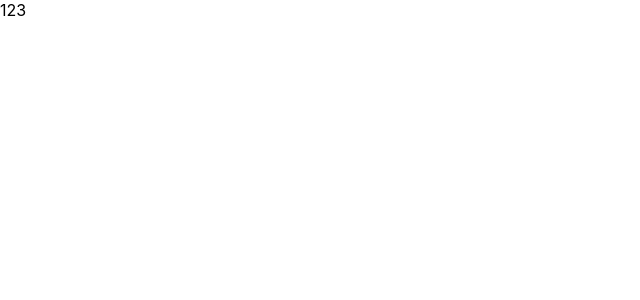
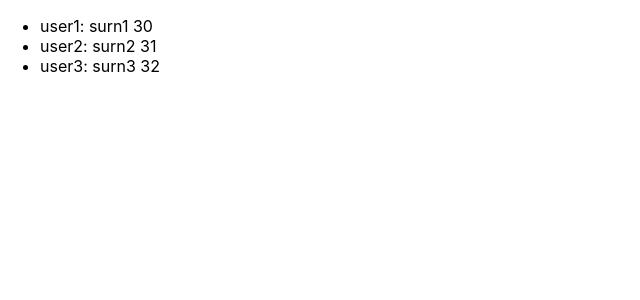
Before and after one commit to JustANormalThing/ReactProject, a React (Create React App) app: page / in a window 1280 px wide. Shown: the top 300 px of the page, without its empty margins (0-640 px from the left). Built offline with nearby package versions, Linux system fonts and the light colour scheme.

Commit message:
Test3141

```diff
--- a/src/App.js
+++ b/src/App.js
@@ -295,23 +295,159 @@ function App() {
 		{isAuth  ? <p>Авторизованы</p> :<p>пожалуйста, авторизуйтесь</p>}
 	</div>;
 }
-*/
+
 
 function getDigitsSum(){
 	function num1(num){
-		return 100;
+		return 10000;
 	}
 	function num2(num){
-		return 22;
+		return 2000;
 	}
 	function num3(num){
-		return 1;
+		return 300;
+	}
+	function num4(num){
+		return 40;
 	}
 
-	const num4 = num1(1) + num2(2) + num3(3);
+	function num5(num){
+		return 5;
+	}
 
 	return <div>
-		{num4}
+		<p>{num1(1) + num2(2) + num3(3) + num4(4) + num5(5)}</p>
 	</div>
 }
 export default getDigitsSum;
+
+
+function App() {
+	function show1() {
+		alert(1);
+	}
+
+	function show2() {
+		alert(2);
+	}
+
+	return <div>
+		<button onClick={show1}>act1</button>
+		<button onClick={show2}>act2</button>
+	</div>;
+}
+
+
+function App() {
+	function button1(){
+		alert(1);
+	}
+	function button2(){
+		alert(2);
+	}
+	function button3(){
+		alert(3);
+	}
+	return <div>
+		<button onClick={button1}>act1</button>
+		<button onClick={button2}>act2</button>
+		<button onClick={button3}>act3</button>
+	</div>;
+}
+
+function App() {
+	function func(event) {
+		console.log(event.target); // объект с событием
+	}
+
+	return <div>
+		<button onClick={func}>act</button>
+	</div>;
+}
+
+function App() {
+	function func(event, arg, arg1) {
+		console.log(event, arg,arg1);
+	}
+
+	return <div>
+		<button onClick={event => func('eee', event,'Button')}>act</button>
+	</div>;
+}
+
+
+function App() {
+	function func( arg, event, arg1) {
+		console.log( arg, event ,arg1);
+	}
+
+	return <div>
+		<button onClick={event => func('eee', event,'Button')}>act</button>
+	</div>;
+}
+
+
+function App() {
+	const arr = [
+		<li>1</li>,
+		<li>2</li>,
+		<li>3</li>,
+		<li>4</li>,
+		<li>5</li>,
+	];
+
+	return <ul>
+		{arr}
+	</ul>
+}
+
+
+
+function App() {
+	const arr = [];
+
+	for (let i = 1; i <= 5; i++) {
+		arr.push(<li>{i}</li>);
+	}
+
+	return <ul>
+		{arr}
+	</ul>;
+}
+
+
+function App() {
+	const arr = ['a','b','c','d','e'];
+
+	const res = arr.map(function(item,index) {
+		return <li key = {index}>{item}</li>;
+	});
+
+	return <ul>
+		{res}
+	</ul>;
+}
+
+*/
+const users = [
+	{name: 'user1', surn: 'surn1', age: 30},
+	{name: 'user2', surn: 'surn2', age: 31},
+	{name: 'user3', surn: 'surn3', age: 32},
+];
+
+
+function App() {
+
+	const res = users.map(function(item,index){
+		return <li key = {index}>
+			<span>{item.name}</span>:
+			<span> {item.surn} </span>
+			<span> {item.age} </span>
+		</li>
+	});
+
+	return <ul>
+		{res}
+	</ul>
+}
+export default App;
```
